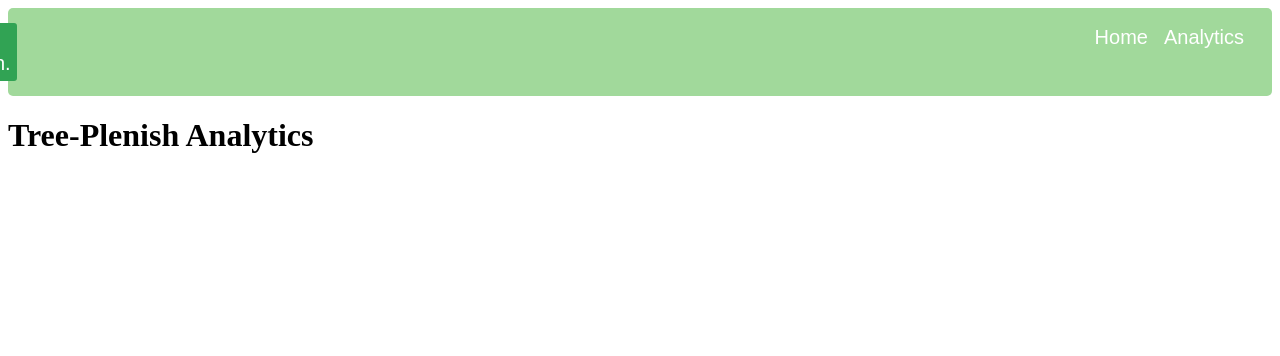
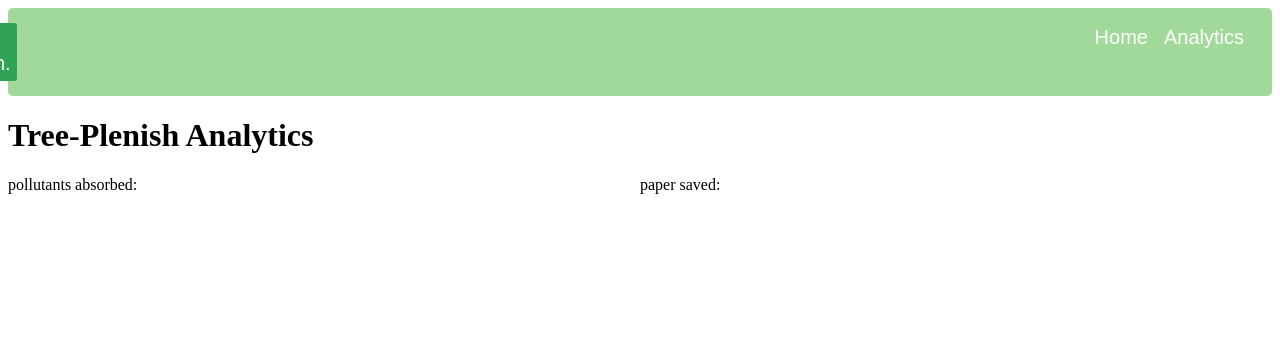
Before and after one commit to tree-plenish/map, a Flask app: template templates/analytics.html in a window 1280 px wide. Shown: the top 356 px of the page. Run offline with Flask 2, Linux system fonts and the light colour scheme; the template is opened without the code that fills it, so the values that code supplies are empty.

Commit message:
added some grid structuring to main analytics page

```diff
--- a/static/style.css
+++ b/static/style.css
@@ -21,16 +21,15 @@
     border: 3px solid;
     border-color: #31a354;
 }
-/* #progress-container{
-    background-color: rgb(192, 192, 192);
-    width: 80%;
-    border-radius: 15px;
+
+.grid{
+    display:grid;
 }
-#progress-bar{
-    background-color: rgb(116, 194, 92);
-    padding: 1%;
-    text-align: right;
-    font-size: 20px;
-    border-radius: 15px;
-    width: 80%
-} */
+.row{
+    display:grid;
+}
+#quick-stats{
+    display:grid;
+    justify-content: center;
+    grid-template-columns: 1fr 1fr;
+}
--- a/templates/analytics.html
+++ b/templates/analytics.html
@@ -13,5 +13,17 @@
         <div class = "headertext" style="padding: 3px;margin-right:10px;margin-left:10px;color:white;" onclick='javascript:window.location.href=`analytics`;'>Analytics</div>
     </div>
     <h1>Tree-Plenish Analytics</h1>
+    <div class="grid">
+        <div class="row" id="quick-stats">
+            <div id="pollutants">pollutants absorbed: </div>
+            <div id="paper">paper saved: </div>
+        </div>
+        <div class="row" id="big-stats1">
+
+        </div>
+        <div class="row" id="big-stats2">
+
+        </div>
+    </div>
 </body>
 </html>
```
